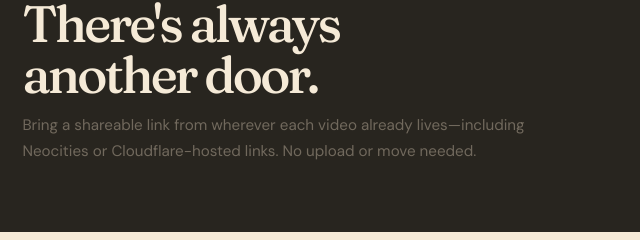
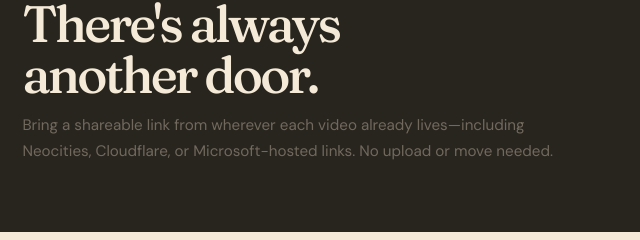
Before and after one commit to grogusmom1989-creator/content-shelf, a plain HTML site: page index.html in a window 1280 px wide. Shown: the part 3303-3543 px from the top of the page, 256-896 px from the left. Drawn offline with nearby package versions, Linux system fonts and the light colour scheme.

Commit message:
Document bridge and Microsoft link support
Co-authored-by: Copilot App <223556219+Copilot@users.noreply.github.com>

```diff
--- a/index.html
+++ b/index.html
@@ -73,7 +73,7 @@
         <div>
           <p class="eyebrow">room to grow</p>
           <h2>There's always<br>another door.</h2>
-          <p>Bring a shareable link from wherever each video already lives&mdash;including Neocities or Cloudflare-hosted links. No upload or move needed.</p>
+          <p>Bring a shareable link from wherever each video already lives&mdash;including Neocities, Cloudflare, or Microsoft-hosted links. No upload or move needed.</p>
         </div>
         <a class="button-link button-light" href="https://github.com/grogusmom1989-creator/content-shelf">See how this shelf is made <span aria-hidden="true">↗</span></a>
       </section>
```
Also changed, not shown: 1 other file.
